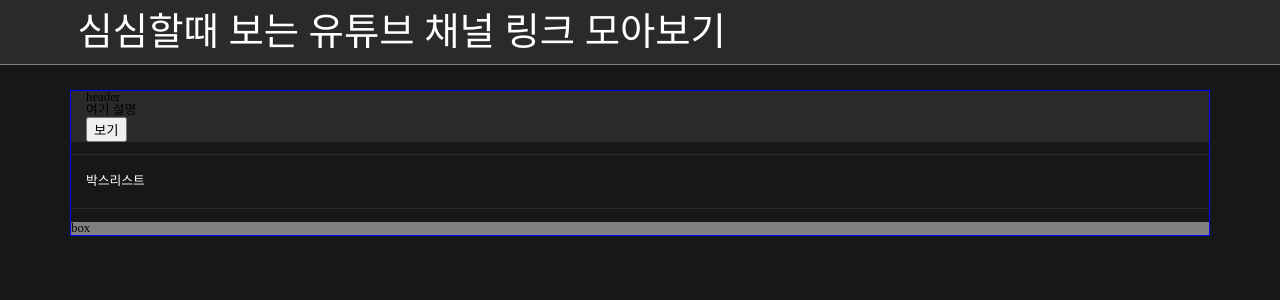
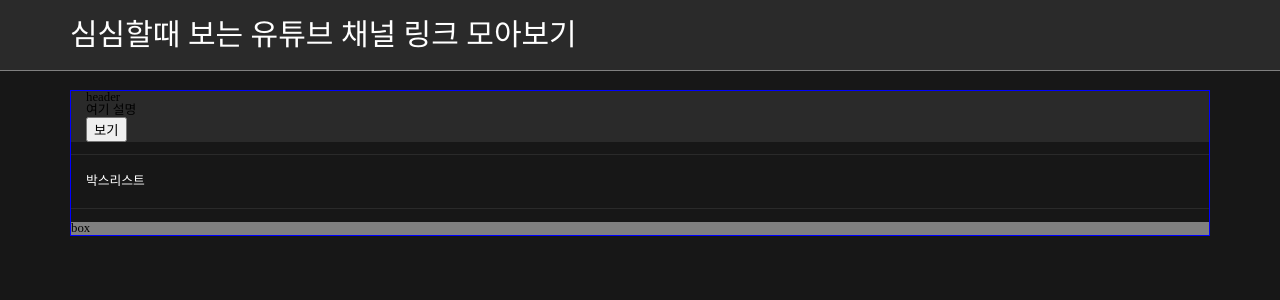
Before and after one commit to guswlsakfls/Reptile_website, a React (Create React App) app in the folder client/: page / in a window 1280 px wide. Shown: the top 300 px of the page. Built offline with nearby package versions, Linux system fonts and the light colour scheme.

Commit message:
Fix: styled 모듈 빌드

```diff
--- a/client/src/Pages/Home/Home.tsx
+++ b/client/src/Pages/Home/Home.tsx
@@ -3,9 +3,9 @@ import styled from "styled-components";
 export default function Home() {
     return (
         <Div>
-            <DivCenter>
+            <Navbar>
                 <Title>심심할때 보는 유튜브 채널 링크 모아보기</Title>
-            </DivCenter>
+            </Navbar>
             <Container>
                 <Header>
                     header<br/>
@@ -20,7 +20,6 @@ export default function Home() {
                 </Divide>
                 <br/>
                 <BoxContainer>
-
                     box
                 </BoxContainer>
             </Container>
@@ -48,15 +47,14 @@ const Div = styled.div`
     padding-top: 90px;
 `
 
-const DivCenter = styled.header`
+const Navbar = styled.nav`
     border-bottom: 1px solid gray;
     background-color: RGB(42,42,42);
     position: fixed;
-    padding: 1rem 0rem;
+    padding: 20px 0rem;
     top: 0;
     right: 0;
     left: 0;
-    padding-left: 15px;
 `
 
 const Text = styled.span`
@@ -78,7 +76,7 @@ const Title = styled.nav`
         max-width: 540px;
     }
     color: white;
-    font-size: 3rem;
+    font-size: 30px;
     width: 100%;
     margin-right: auto;
     margin-left: auto;
--- a/package.json
+++ b/package.json
@@ -19,5 +19,8 @@
   "bugs": {
     "url": "https://github.com/guswlsakfls/Reptile_website/issues"
   },
-  "homepage": "https://github.com/guswlsakfls/Reptile_website#readme"
+  "homepage": "https://github.com/guswlsakfls/Reptile_website#readme",
+  "dependencies": {
+    "react-router-dom": "^6.4.0"
+  }
 }
```
Also changed, not shown: 1 other file (tests, documents, lock files or other folders).
